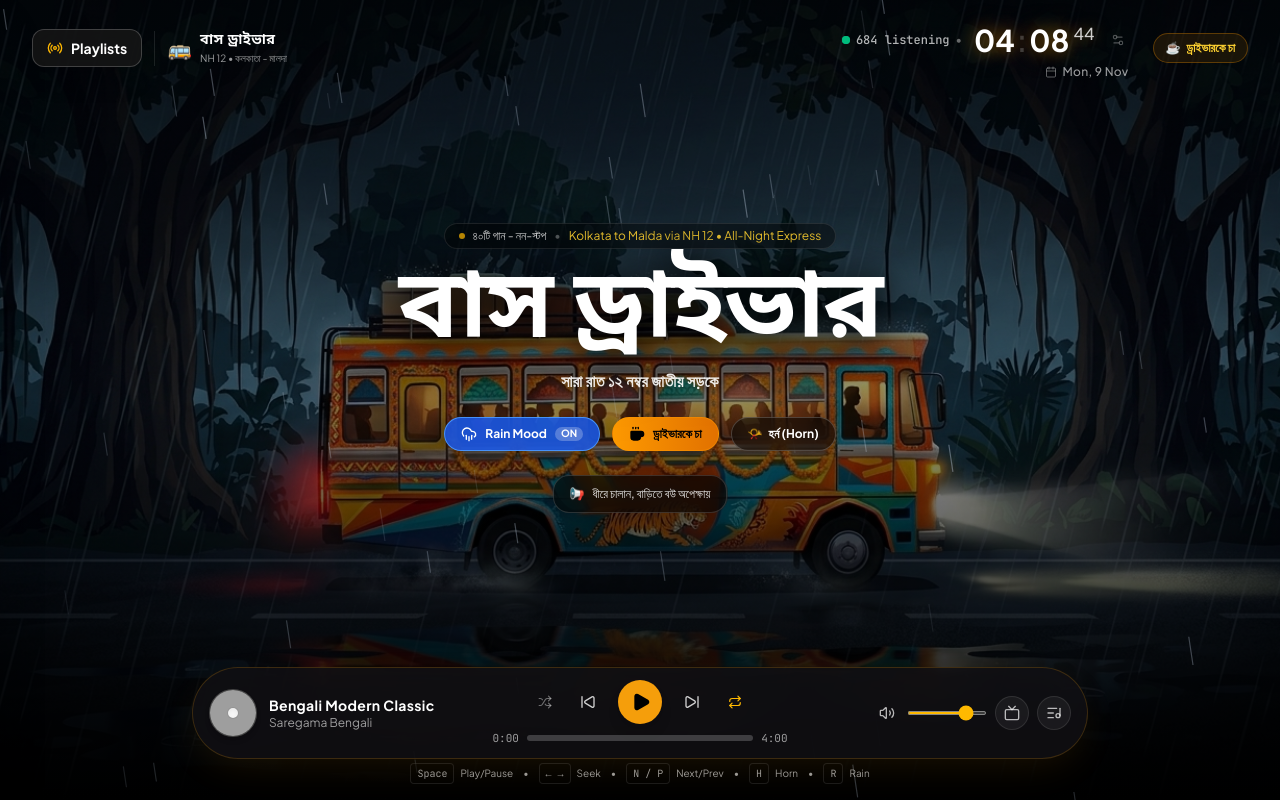
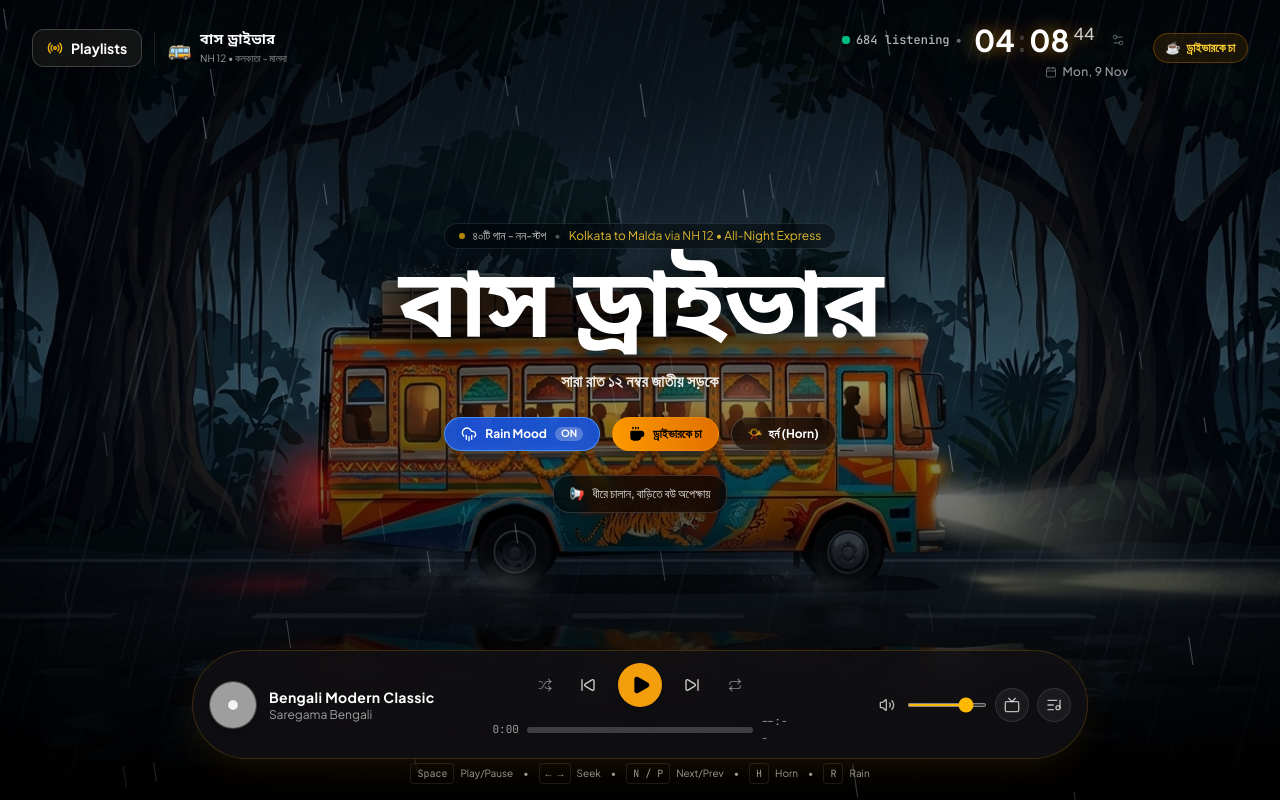
Before and after one commit to joydeepsasnal-dot/Safar---Nostalgic-Music-App, a React (Vite) app: page / in a window 1280 px wide. Built offline with nearby package versions, Linux system fonts and the light colour scheme; grey boxes are pictures that could not be loaded; a web font is replaced by a local one.

Commit message:
fix: repair MusicPlayer.tsx playback behavior

```diff
--- a/src/components/MusicPlayer.tsx
+++ b/src/components/MusicPlayer.tsx
@@ -21,6 +21,8 @@ interface MusicPlayerProps {
   isPlaying: boolean;
   onTogglePlay: () => void;
   onNext: () => void;
+  onShuffleChange: (enabled: boolean) => void;
+  onLoopChange: (enabled: boolean) => void;
   onPrev: () => void;
   volume: number;
   onVolumeChange: (val: number) => void;
@@ -41,6 +43,8 @@ export const MusicPlayer: React.FC<MusicPlayerProps> = ({
   isPlaying,
   onTogglePlay,
   onNext,
+  onShuffleChange,
+  onLoopChange,
   onPrev,
   volume,
   onVolumeChange,
@@ -56,14 +60,14 @@ export const MusicPlayer: React.FC<MusicPlayerProps> = ({
   tracklistOpen,
 }) => {
   const [isShuffle, setIsShuffle] = useState(false);
-  const [isLoop, setIsLoop] = useState(true);
+  const [isLoop, setIsLoop] = useState(false);
 
   // Fallback track display if none playing
   const displayTitle = currentTrack?.title || `${playlist.name} Streaming`;
   const displayArtist = currentTrack?.artist || playlist.subtitle;
   const displayThumb = currentTrack?.thumbnail || playlist.bgImage;
 
-  const progressPercent = duration > 0 ? (currentTime / duration) * 100 : 0;
+  const progressPercent = duration > 0 ? Math.min(100, Math.max(0, (currentTime / duration) * 100)) : 0;
 
   return (
     <footer
@@ -113,7 +117,7 @@ export const MusicPlayer: React.FC<MusicPlayerProps> = ({
             <div className="flex items-center gap-3 sm:gap-4">
               <button
                 type="button"
-                onClick={() => setIsShuffle((v) => !v)}
+                onClick={() => { const next = !isShuffle; setIsShuffle(next); onShuffleChange(next); }}
                 aria-label="Toggle shuffle"
                 className={`p-1.5 rounded-full text-xs transition-colors ${
                   isShuffle ? 'text-amber-400' : 'text-white/40 hover:text-white'
@@ -160,7 +164,7 @@ export const MusicPlayer: React.FC<MusicPlayerProps> = ({
 
               <button
                 type="button"
-                onClick={() => setIsLoop((v) => !v)}
+                onClick={() => { const next = !isLoop; setIsLoop(next); onLoopChange(next); }}
                 aria-label="Toggle repeat"
                 className={`p-1.5 rounded-full text-xs transition-colors ${
                   isLoop ? 'text-amber-400' : 'text-white/40 hover:text-white'
@@ -178,7 +182,7 @@ export const MusicPlayer: React.FC<MusicPlayerProps> = ({
                 onClick={(e) => {
                   const rect = e.currentTarget.getBoundingClientRect();
                   const pos = (e.clientX - rect.left) / rect.width;
-                  onSeek(pos * (duration || 100));
+                  if (duration > 0) onSeek(Math.min(duration, Math.max(0, pos * duration)));
                 }}
               >
                 <div
@@ -189,7 +193,7 @@ export const MusicPlayer: React.FC<MusicPlayerProps> = ({
                   }}
                 />
               </div>
-              <span className="w-8 text-left">{formatDuration(duration || 240)}</span>
+              <span className="w-8 text-left">{duration > 0 ? formatDuration(duration) : '--:--'}</span>
             </div>
           </div>
 
```
